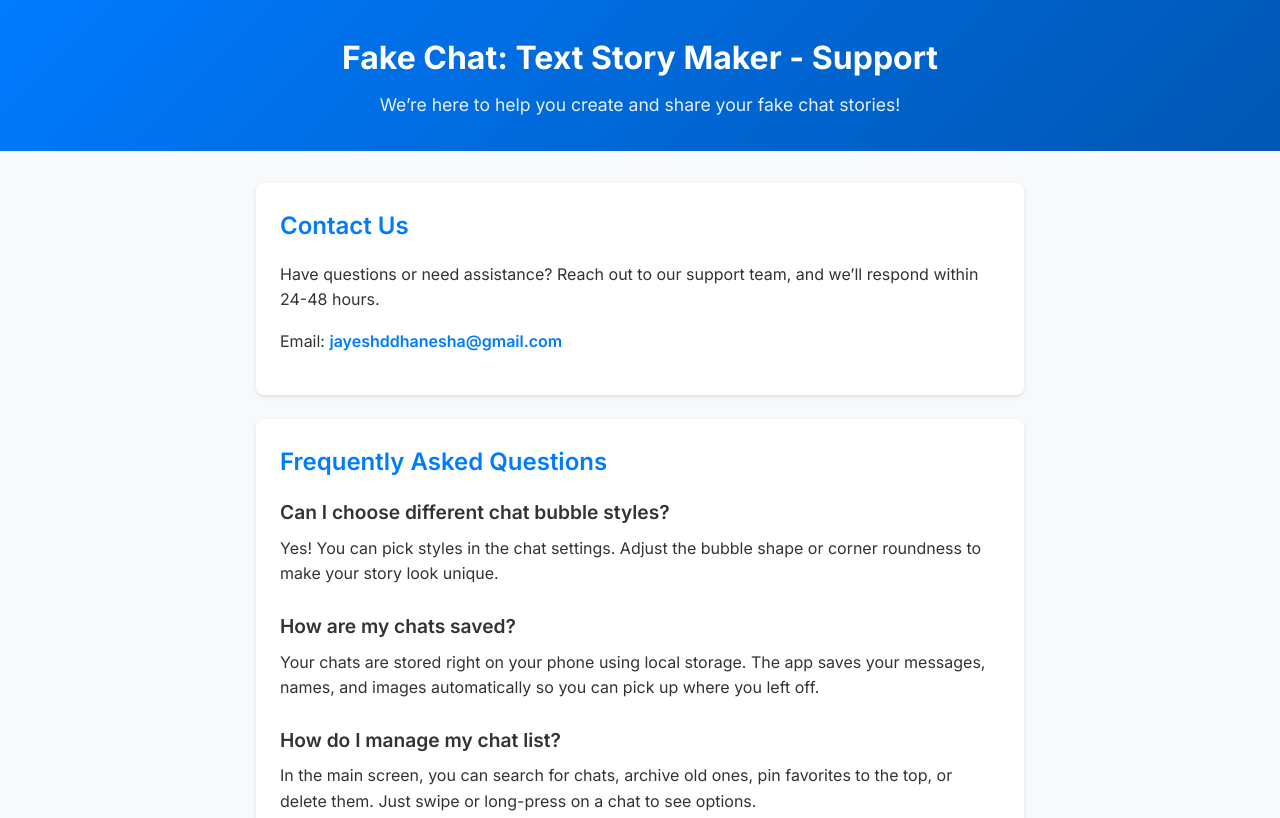
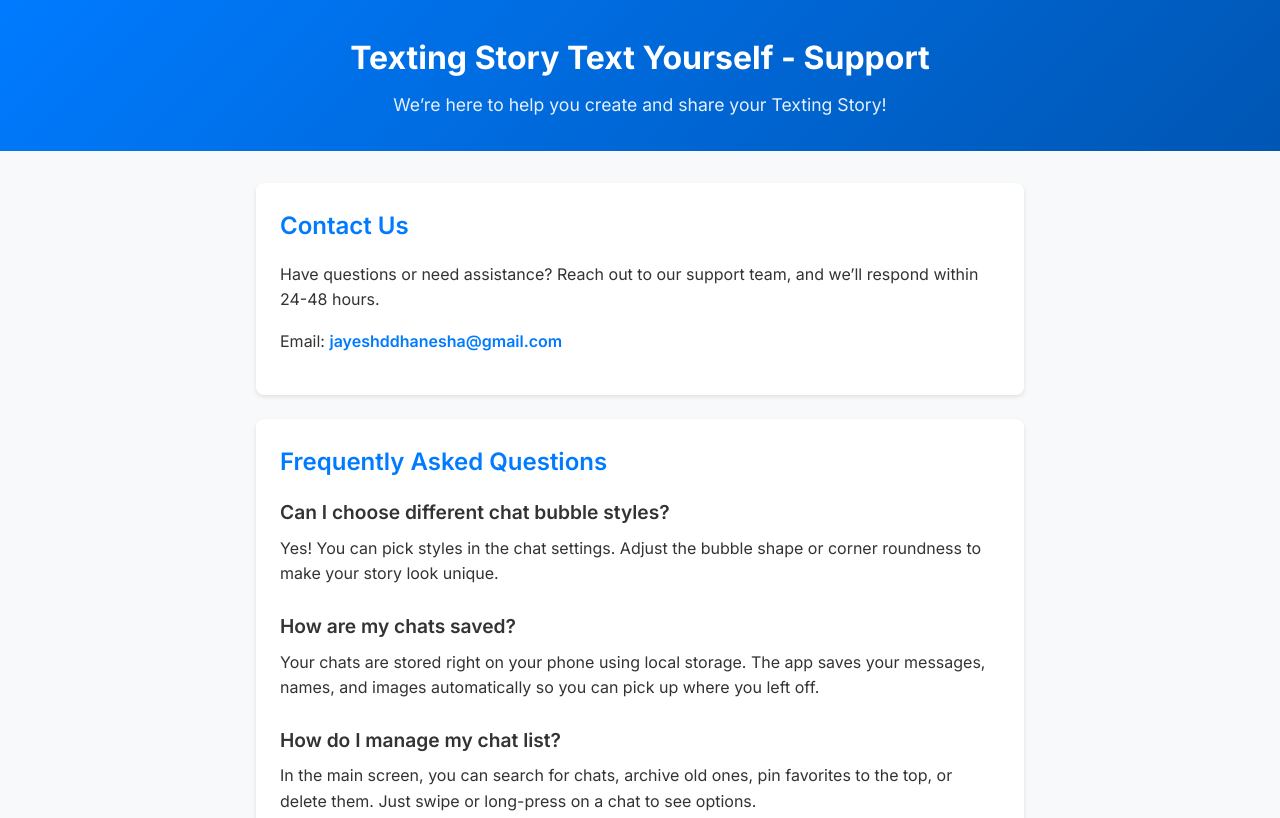
Before and after one commit to jayeshdddhanesha-wq/supporturl, a plain HTML site: page index.html in a window 1280 px wide. Shown: the top 818 px of the page. Drawn offline with Linux system fonts and the light colour scheme.

Commit message:
index.html

```diff
--- a/index.html
+++ b/index.html
@@ -3,7 +3,7 @@
 <head>
     <meta charset="UTF-8">
     <meta name="viewport" content="width=device-width, initial-scale=1.0">
-    <title>Fake Chat: Text Story Maker - Support</title>
+    <title>Texting Story Text Yourself - Support</title>
     <link href="https://fonts.googleapis.com/css2?family=Inter:wght@400;600;700&display=swap" rel="stylesheet">
     <style>
         * { margin: 0; padding: 0; box-sizing: border-box; }
@@ -30,8 +30,8 @@
 </head>
 <body>
     <header>
-        <h1>Fake Chat: Text Story Maker - Support</h1>
-        <p>We’re here to help you create and share your fake chat stories!</p>
+        <h1>Texting Story Text Yourself - Support</h1>
+        <p>We’re here to help you create and share your Texting Story!</p>
     </header>
     <div class="container">
         <div class="section">
@@ -110,7 +110,7 @@
         </div>
     </div>
     <footer>
-        <p>&copy; 2025 Fake Chat: Text Story Maker. All rights reserved.</p>
+        <p>&copy; 2025 Texting Story Text Yourself. All rights reserved.</p>
     </footer>
 </body>
 </html>
```
